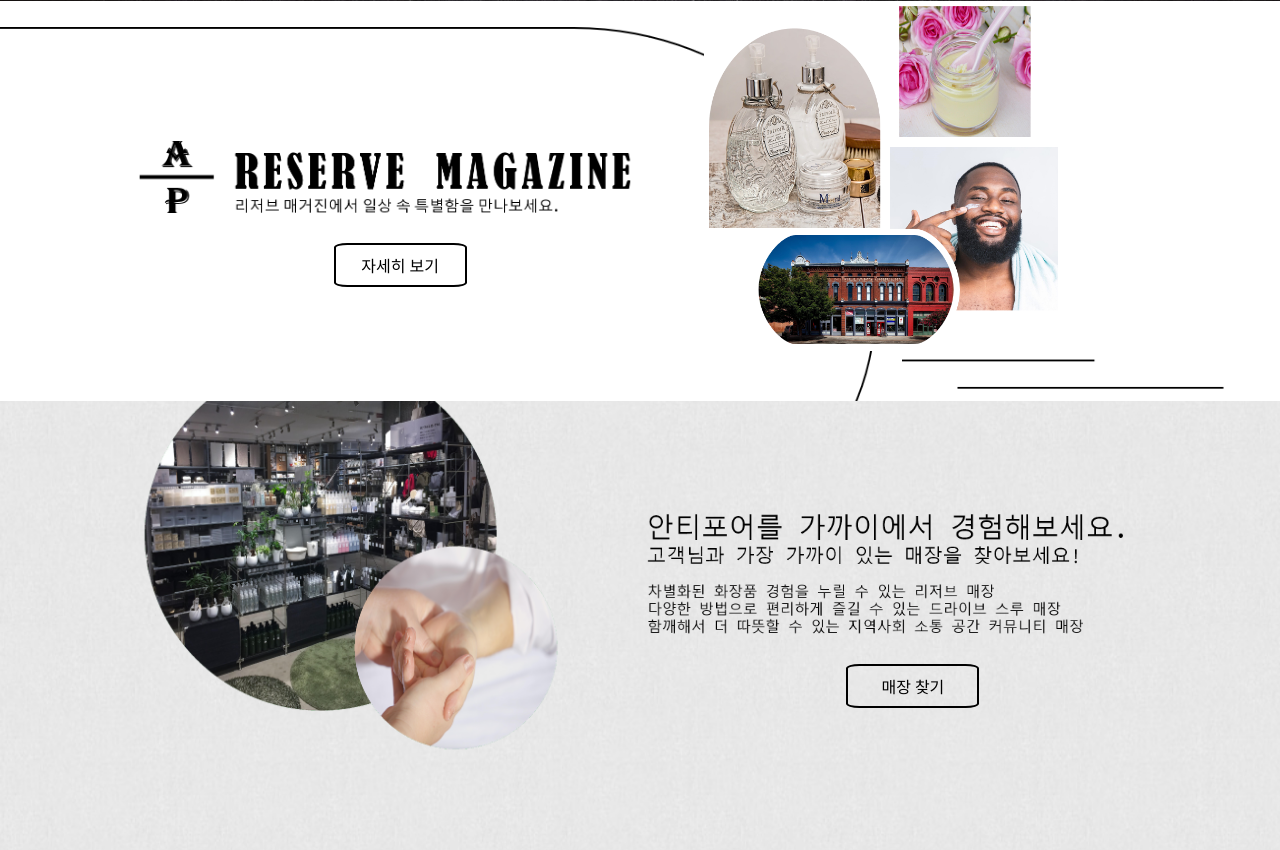
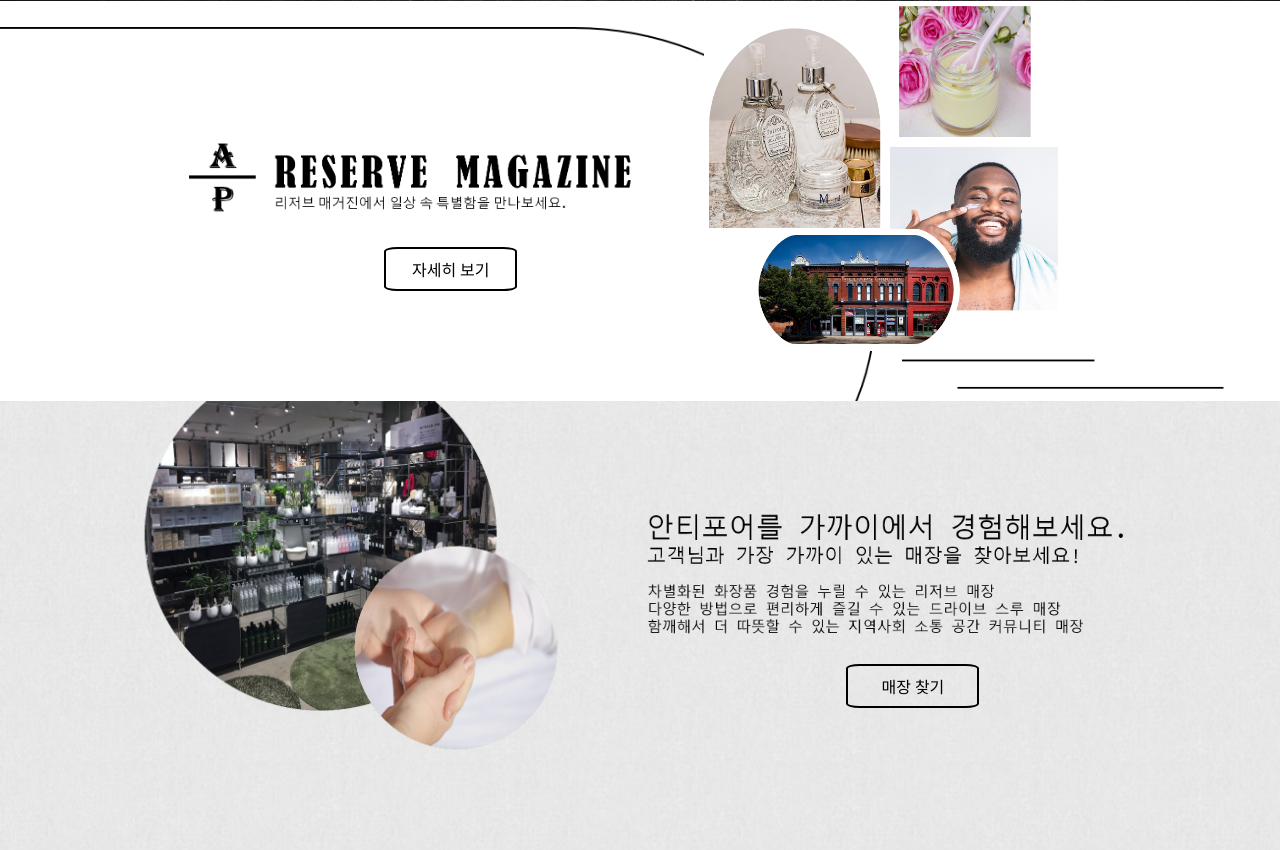
Before and after one commit to dregof15/antipore_hompage, a Django app: page / in a window 1280 px wide. Shown: the part 1944-2794 px from the top of the page. Run offline with Django 4.2, Linux system fonts and the light colour scheme; some libraries are stand-ins or nearby versions.

Commit message:
reserve 이미지 수정

```diff
--- a/static/css/container.css
+++ b/static/css/container.css
@@ -422,14 +432,14 @@ body{
     position: absolute;
   }
   .reserve_magazine_text{
-    background: url("../img/reserve_magazine_text.png");
-    background-position: center;
-    background-size: cover;
-    background-repeat: no-repeat;
-    height: 72px;
-    width: 500px;
+    max-height: 72px;
+    max-width: 500px;
+    height: 100%;
+    width: 100%;
   }
-
+  .reserve_display2{
+    display: none;
+  }
   .reserve_magazine_button{
     border: 2px solid black;
     border-radius: 10%;
--- a/templates/pybo/starbuckskorea.html
+++ b/templates/pybo/starbuckskorea.html
@@ -60,7 +60,10 @@
         <div class="reserve_magazine_container">
             <div class="reserve_magazine_left">
                 <div class="reserve_magazine_left_inner">
-                    <div class="reserve_magazine_text"></div>
+                    <div>
+                        <img src="../../static/img/reserve_magazine_text2.png" class="reserve_magazine_text reserve_display1">
+                        <img src="../../static/img/mobile_reserve_magazine_text2.png" class="reserve_magazine_text reserve_display2">
+                    </div>
                     <div class="reserve_magazine_button">
                         <a class="reserve_magazine_url">자세히 보기</a>
                     </div>
```
Also changed, not shown: other parts of static/css/container.css (+20 -10 lines).
